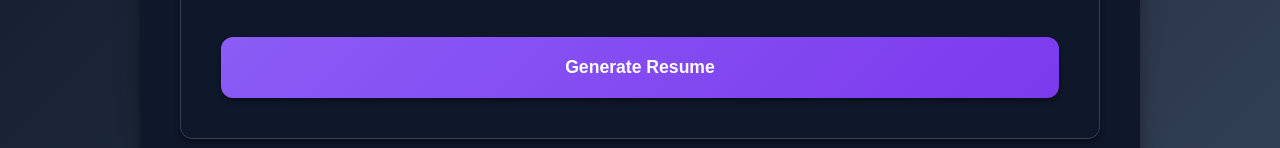
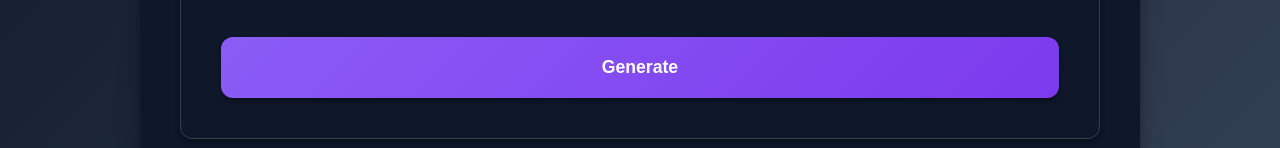
Before and after one commit to 0825eshaan/Resforge, a plain HTML site: page index.html in a window 1280 px wide. Shown: the part 1376-1524 px from the top of the page. Drawn offline with Linux system fonts and the light colour scheme.

Commit message:
Update index.html

```diff
--- a/index.html
+++ b/index.html
@@ -40,7 +40,7 @@
           <textarea id="experience" placeholder="Work Experience" required></textarea>
           <textarea id="awards" placeholder="Awards & Achievements"></textarea>
           <button type="submit" class="submit-btn">
-            Generate Resume
+            Generate
           </button>
         </form>
       </div>
```
